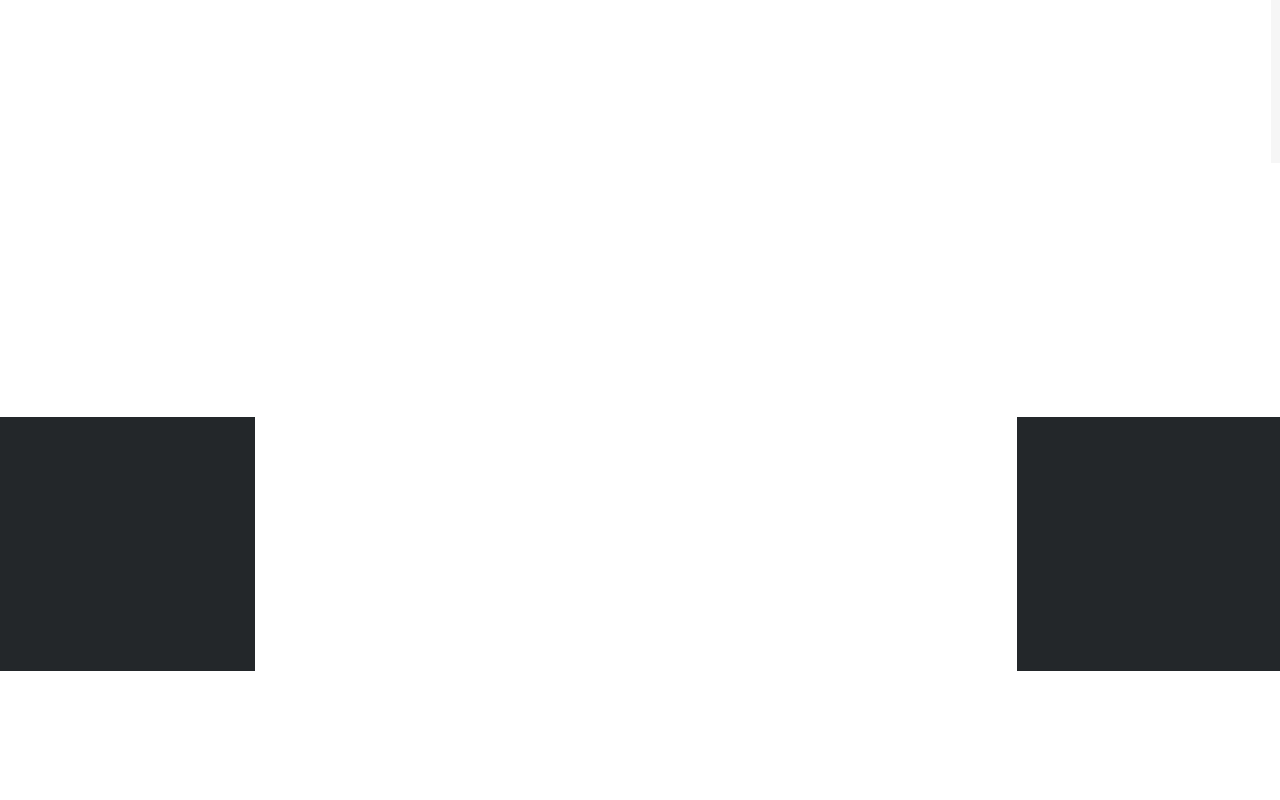
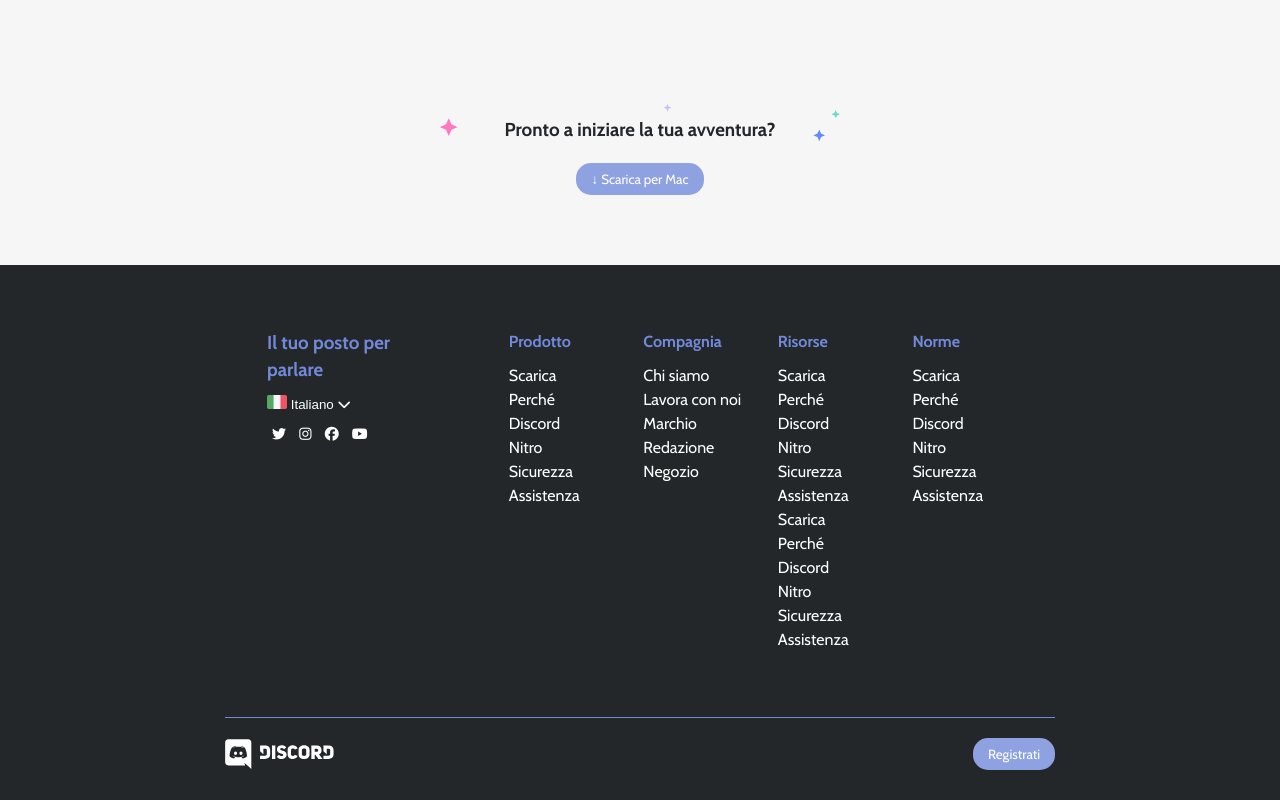
Before and after one commit to sofiacottone/htmlcss-discord, a plain HTML site: page index.html in a window 1280 px wide. Shown: the part 2886-3686 px from the top of the page. Before the commit the page ends 3643 px from the top, so only its background shows below. Drawn offline with nearby package versions, Linux system fonts and the light colour scheme.

Commit message:
feat: add bottom footer content

```diff
--- a/index.html
+++ b/index.html
@@ -215,12 +215,13 @@
                 </div>
             </div>
         </div>
-        <div class="f-border">
-            <div class="bottom-footer container flexbox">
-                <div class="f-logo">Logo</div>
-                <div class="f-btn">Bottone</div>
-            </div>
-
+        <div class="bottom-footer container flexbox">
+            <img class="logo" src="img/logo.svg" alt="Discord logo">
+            <button class="btn blue-btn">
+                <a href="#">
+                    Registrati
+                </a>
+            </button>
         </div>
     </footer>
 </body>
--- a/style.css
+++ b/style.css
@@ -15,9 +15,6 @@
 
 /* #endregion  */
 /* #region DEBUG */
-.debug .bottom-footer>* {
-    border: 1px dashed;
-}
 
 /* #endregion  */
 /* #region GENERAL */
@@ -99,7 +96,7 @@ header {
     font-size: 12px;
 }
 
-header .logo {
+.logo {
     max-width: 124px;
     max-height: 34px;
 }
@@ -255,26 +252,23 @@ footer .section-box .col-60 .col-25 {
 footer h3,
 footer h4 {
     color: var(--text-blue);
-}
-
-.f-border {
-    border-top: 1px solid #CDCDCD;
-    padding: 19px 19px 0 19px;
+    margin-bottom: 10px;
 }
 
 .bottom-footer {
-    min-height: 30px;
-    width: 70%;
-    background-color: var(--footer-aqua);
+    min-width: 830px;
+    min-height: 50px;
     justify-content: space-between;
     align-items: center;
     align-self: center;
+    border-top: 1px solid var(--text-blue);
+    padding: 20px 0 30px 0;
 }
 
-.bottom-footer>* {
-    font-size: 10px;
-    padding: 2px 4px;
-    background-color: var(--footer-pink);
+
+.bottom-footer .logo {
+    max-width: 124px;
+    max-height: 30px;
 }
 
 /*----------------------
@@ -288,7 +282,6 @@ footer h4 {
     position: relative;
     display: inline-block;
     color: #fff;
-    margin-top: 10px;
 }
 
 .dropbtn,
```
